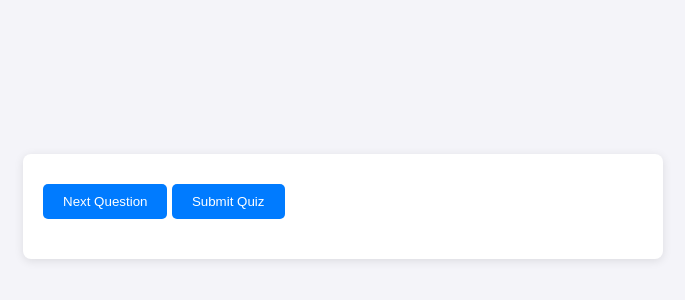
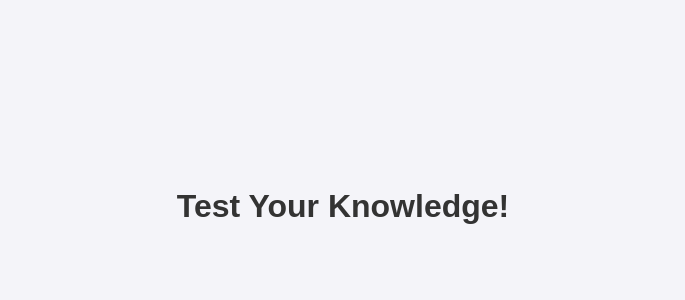
Before and after one commit to kellomerbelo/quiz, a plain HTML site: page index.html in a window 1280 px wide. Shown: the part 214-514 px from the top of the page, without its empty margins (297-982 px from the left). Drawn offline with Linux system fonts and the light colour scheme.

Commit message:
Update index.html

```diff
--- a/index.html
+++ b/index.html
@@ -8,11 +8,11 @@
     <link rel="stylesheet" href="styles.css">
 </head>
 <body>
-    <div id="quiz-container">
+    <div class="quiz-container">
+        <h1>Test Your Knowledge!</h1>
         <div id="quiz"></div>
-        <button id="next">Next Question</button>
-        <button id="submit">Submit Quiz</button>
-        <button id="retry">Retry Quiz</button>
+        <button id="next" style="display: none;">Next Question</button>
+        <button id="submit" style="display: none;">Submit Quiz</button>
         <div id="results"></div>
     </div>
     <script src="quiz.js"></script>
```
